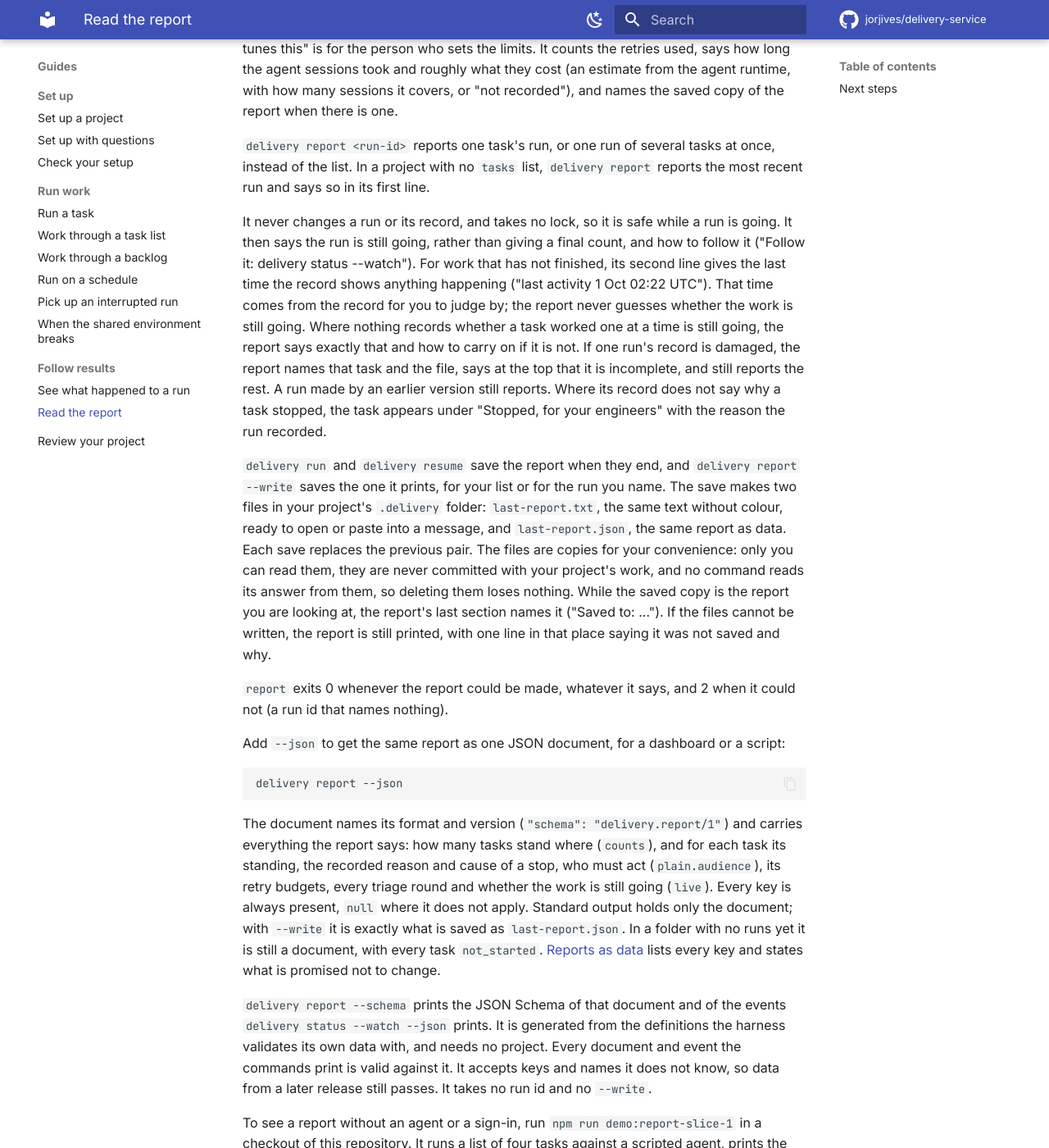
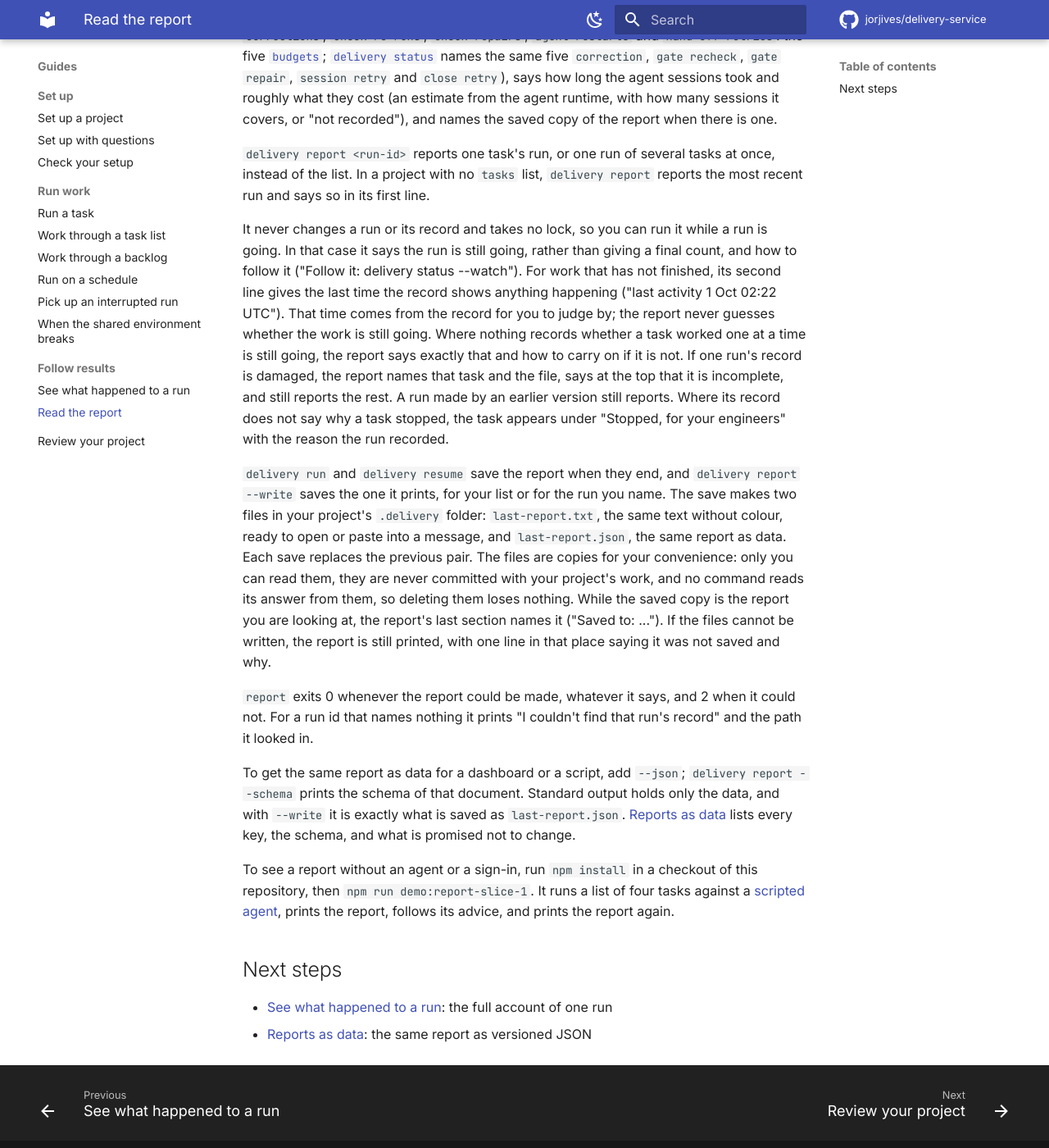
Before and after one commit to jorjives/delivery-service, an MkDocs documentation site: the page built from docs/read-a-report.md, in a window 1280 px wide and 1400 px high, scrolled down 1471 px. Shown: the whole window at 82% size. Built offline with MkDocs 1.6.1 and Material for MkDocs 9.7.7, drawn with Linux system fonts in a browser that asks for light colours; comment, search, counter and statistics services are not loaded; some of the changed text lies outside the part shown.

Commit message:
Tighten the report guide and hand JSON detail to the reference
The opening said the same thing twice, two sentences were ambiguous, and the
JSON, schema and key detail duplicated Reports as data. The guide now opens
once, states where the protection line sits, names how the report words the
five budgets against how delivery status does, and links the reference for the
data format. The sample matches the demo's real output.

Co-Authored-By: Claude Opus 5.5 <noreply@anthropic.com>

````diff
--- a/docs/read-a-report.md
+++ b/docs/read-a-report.md
@@ -1,9 +1,6 @@
 # Read the report
 
-This guide shows how to read `delivery report`, the plain-words account of your task list: what landed, what needs you and what was not started.
-
-After a list of tasks has run, overnight or while you were elsewhere, one command says in plain
-words what happened and what to do about it:
+This guide shows how to read `delivery report`, the plain-words account of your task list: what landed, what needs you and what was not started. Run it after a list has run, overnight or while you were elsewhere. It assumes you have run a [task list](run-a-task-list.md).
 
 ```bash
 delivery report
@@ -54,12 +51,12 @@ it has tasks in it:
 - **Worth a look:** a repair that changed a file the check runs (the guards accept it, so this is
   where you review it), and a task that ran with a test guard turned off, naming the guards.
 
-Under the time the work ran, a line says whether your main folder was protected while the agent
-worked, and why not when it was not.
+Under the start and last-activity times, a line says whether your main folder was protected while
+the agent worked, and why not when it was not.
 
 Words taken from a run (your task, what the agent said) are always in quotation marks. Every other
 sentence is the harness's own and is the same for every project. "For whoever tunes this" is for
-the person who sets the limits. It counts the retries used, says how long the agent sessions took
+the person who sets the limits. It counts the retries used (`agent corrections`, `check re-runs`, `check repairs`, `agent restarts` and `hand-off retries`: the five [`budgets`](configuration-reference.md#budgets); [`delivery status`](check-a-run.md) names the same five `correction`, `gate recheck`, `gate repair`, `session retry` and `close retry`), says how long the agent sessions took
 and roughly what they cost (an estimate from the agent runtime, with how many sessions it covers,
 or "not recorded"), and names the saved copy of the report when there is one.
 
@@ -67,9 +64,9 @@ or "not recorded"), and names the saved copy of the report when there is one.
 of the list. In a project with no `tasks` list, `delivery report` reports the most recent run and
 says so in its first line.
 
-It never changes a run or its record, and takes no lock, so it is safe while a run is going. It
-then says the run is still going, rather than giving a final count, and how to follow it ("Follow
-it: delivery status --watch"). For work that has not finished, its second line gives the last
+It never changes a run or its record and takes no lock, so you can run it while a run is going. In
+that case it says the run is still going, rather than giving a final count, and how to follow it
+("Follow it: delivery status --watch"). For work that has not finished, its second line gives the last
 time the record shows anything happening ("last activity 1 Oct 02:22 UTC"). That time comes from
 the record for you to judge by; the report never guesses whether the work is still going. Where
 nothing records whether a task worked one at a time is still going, the report says exactly that
@@ -88,33 +85,18 @@ loses nothing. While the saved copy is the report you are looking at, the report
 names it ("Saved to: ..."). If the files cannot be written, the report is still printed, with one
 line in that place saying it was not saved and why.
 
-`report` exits 0 whenever the report could be made, whatever it says, and 2 when it could not (a
-run id that names nothing).
+`report` exits 0 whenever the report could be made, whatever it says, and 2 when it could not. For
+a run id that names nothing it prints "I couldn't find that run's record" and the path it looked in.
 
-Add `--json` to get the same report as one JSON document, for a dashboard or a script:
+To get the same report as data for a dashboard or a script, add `--json`; `delivery report
+--schema` prints the schema of that document. Standard output holds only the data, and with
+`--write` it is exactly what is saved as `last-report.json`. [Reports as data](reporting.md) lists
+every key, the schema, and what is promised not to change.
 
-```bash
-delivery report --json
-```
-
-The document names its format and version (`"schema": "delivery.report/1"`) and carries
-everything the report says: how many tasks stand where (`counts`), and for each task its
-standing, the recorded reason and cause of a stop, who must act (`plain.audience`), its retry
-budgets, every triage round and whether the work is still going (`live`). Every key is always
-present, `null` where it does not apply. Standard output holds only the document; with `--write`
-it is exactly what is saved as `last-report.json`. In a folder with no runs yet it is still a
-document, with every task `not_started`. [Reports as data](reporting.md) lists every key
-and states what is promised not to change.
-
-`delivery report --schema` prints the JSON Schema of that document and of the events `delivery
-status --watch --json` prints. It is generated from the definitions the harness validates its own
-data with, and needs no project. Every document and event the commands print is valid against it.
-It accepts keys and names it does not know, so data from a later release still passes. It takes
-no run id and no `--write`.
-
-To see a report without an agent or a sign-in, run `npm run demo:report-slice-1` in a checkout of
-this repository. It runs a list of four tasks against a scripted agent, prints the report,
-follows its advice, and prints the report again.
+To see a report without an agent or a sign-in, run `npm install` in a checkout of this repository,
+then `npm run demo:report-slice-1`. It runs a list of four tasks against a [scripted
+agent](glossary.md#scripted-agent), prints the report, follows its advice, and prints the report
+again.
 
 ## Next steps
 
````
